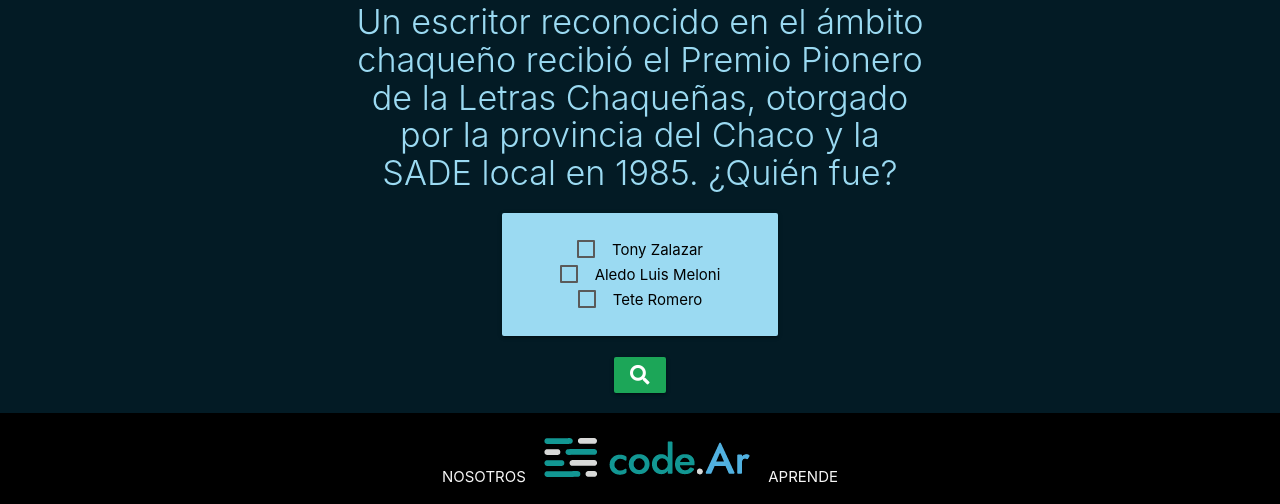
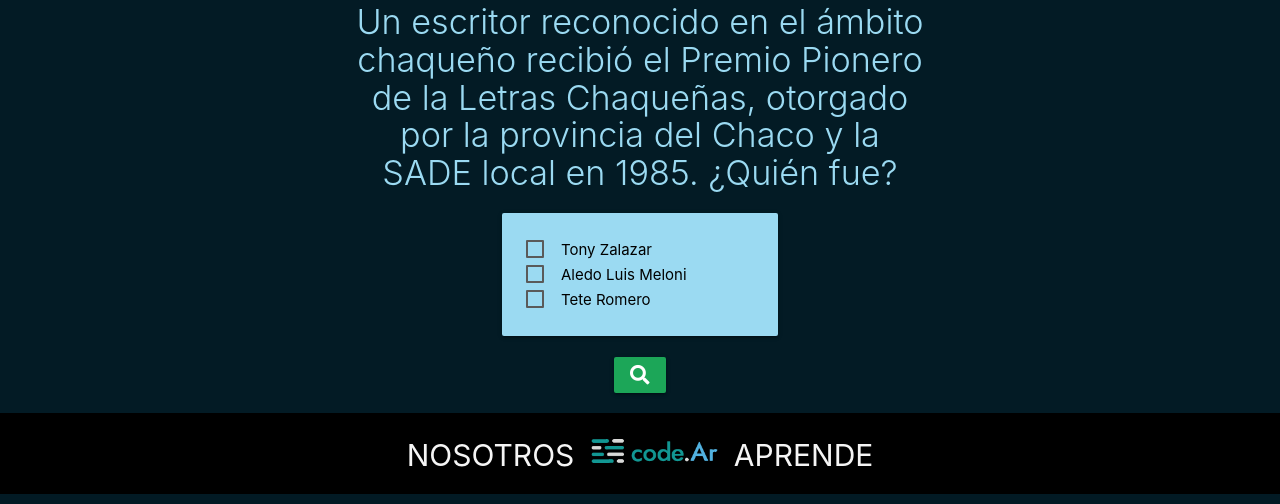
Before and after one commit to DuarteJP/ChArg, a Django app: page /partidas/mostrarPregunta/1 in a window 1280 px wide. Shown: the part 492-996 px from the top of the page. Run offline with Django 3.2, Linux system fonts and the light colour scheme; a user stored in the database is signed in; data comes from the database, SQL or seed files in the repository; some libraries are stand-ins or nearby versions.

Commit message:
styles fixes

```diff
--- a/apps/partidas/templates/partidas/mostrarPregunta.html
+++ b/apps/partidas/templates/partidas/mostrarPregunta.html
@@ -70,7 +70,7 @@
 			<div class="card-panel">
 			<form action="{% url 'partidas:mostrarResultado' pregunta.id %}" method="POST" name="seleccion">
 				{% csrf_token %}
-				<div class="form-row">
+				<div class="form-row left-align">
 					<div class="form-group col-12">
                 		<div class="input-group">
                 			<span class="input-group-append">
--- a/apps/partidas/templates/partidas/seleccionarCategoria.html
+++ b/apps/partidas/templates/partidas/seleccionarCategoria.html
@@ -15,7 +15,7 @@
 	{% if categorias %}
 		{% for c in categorias %}
 		<div>
-			<a href="{% url 'partidas:mostrarPregunta' c.id %}" class="btn-large waves-effect waves-light">{{c.nombre}}
+			<a href="{% url 'partidas:mostrarPregunta' c.id %}" class="btn-large waves-effect waves-light cat-botones">{{c.nombre}}
 			</a>
 		</div><br>
 		{% endfor %}
--- a/static/css/style.css
+++ b/static/css/style.css
@@ -64,3 +64,15 @@ tr {
 .result-label {
     color: #9BDAF2;
 }
+
+.logo-footer{
+    height: 30px;
+}
+
+.texto-footer{
+    font-size: 30px;
+}
+
+.cat-botones{
+    width: 50%;
+}
--- a/templates/footer.html
+++ b/templates/footer.html
@@ -1,6 +1,6 @@
 {% load static %}
 <footer class="page-footer center">
-        <a class="margen-lados grey-text text-lighten-4" href="{% url 'nosotros' %}">NOSOTROS</a>
+        <a class="texto-footer margen-lados grey-text text-lighten-4" href="{% url 'nosotros' %}">NOSOTROS</a>
         <img class="logo-footer" src="{% static 'img/codear.png' %}">
-        <a class="margen-lados grey-text text-lighten-4" href="{% url 'como-jugar' %}">APRENDE</a>
+        <a class="texto-footer margen-lados grey-text text-lighten-4" href="{% url 'como-jugar' %}">APRENDE</a>
 </footer>
```
Also changed, not shown: 1 other file.
